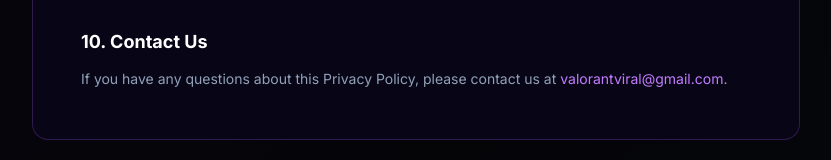
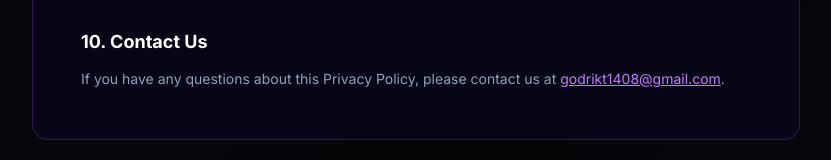
Before and after one commit to Dikshant1408/title-generator, a Next.js app: page /privacy in a window 1280 px wide. Shown: the part 1890-2050 px from the top of the page, without its empty margins (224-1055 px from the left). Built offline with nearby package versions, Linux system fonts and the light colour scheme.

Commit message:
fix: update contact email to godrikt1408@gmail.com

```diff
--- a/app/privacy/page.tsx
+++ b/app/privacy/page.tsx
@@ -163,7 +163,12 @@ export default function PrivacyPage() {
               <h2 className="text-lg font-bold text-white mb-3">10. Contact Us</h2>
               <p>
                 If you have any questions about this Privacy Policy, please contact us at{" "}
-                <span className="text-purple-400">valorantviral@gmail.com</span>.
+                <a
+                  href="mailto:godrikt1408@gmail.com"
+                  className="text-purple-400 hover:text-purple-300 underline"
+                >
+                  godrikt1408@gmail.com
+                </a>.
               </p>
             </section>
 
--- a/components/Footer.tsx
+++ b/components/Footer.tsx
@@ -93,6 +93,7 @@ export default function Footer() {
           <div className="flex items-center gap-4">
             <a href="/privacy" className="hover:text-purple-400 transition-colors">Privacy</a>
             <a href="#" className="hover:text-purple-400 transition-colors">Terms</a>
+            <a href="mailto:godrikt1408@gmail.com" className="hover:text-purple-400 transition-colors">Contact</a>
           </div>
         </div>
 
```
